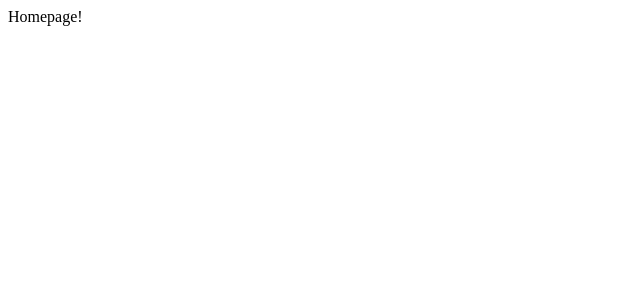
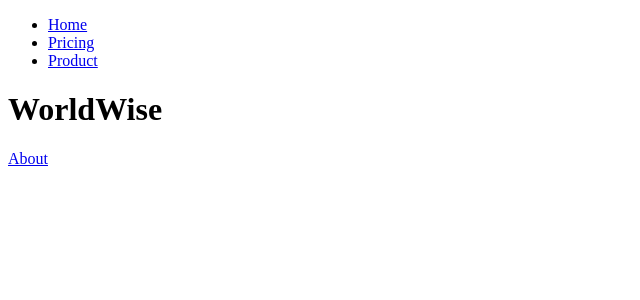
Before and after one commit to kiethohoai/worldwise-app, a React (Vite) app: page / in a window 1280 px wide. Shown: the top 300 px of the page, without its empty margins (0-640 px from the left). Built offline with nearby package versions, Linux system fonts and the light colour scheme.

Commit message:
005 Linking Between Routes With Link  and NavLink

```diff
--- /dev/null
+++ b/src/components/PageNav.jsx
@@ -0,0 +1,21 @@
+import { NavLink } from "react-router-dom";
+
+function PageNav() {
+  return (
+    <nav>
+      <ul>
+        <li>
+          <NavLink to="/">Home</NavLink>
+        </li>
+        <li>
+          <NavLink to="/pricing">Pricing</NavLink>
+        </li>
+        <li>
+          <NavLink to="/product">Product</NavLink>
+        </li>
+      </ul>
+    </nav>
+  );
+}
+
+export default PageNav;
--- a/src/pages/Homepage.jsx
+++ b/src/pages/Homepage.jsx
@@ -1,5 +1,14 @@
+import { Link } from "react-router-dom";
+import PageNav from "../components/PageNav";
+
 function Homepage() {
-  return <div>Homepage!</div>;
+  return (
+    <div>
+      <PageNav />
+      <h1>WorldWise</h1>
+      <Link to="/pricing">About</Link>
+    </div>
+  );
 }
 
 export default Homepage;
--- a/src/pages/PageNotFound.jsx
+++ b/src/pages/PageNotFound.jsx
@@ -1,5 +1,12 @@
+import PageNav from "../components/PageNav";
+
 function PageNotFound() {
-  return <div>Not found :</div>;
+  return (
+    <div>
+      <PageNav />
+      Not found :
+    </div>
+  );
 }
 
 export default PageNotFound;
--- a/src/pages/Pricing.jsx
+++ b/src/pages/Pricing.jsx
@@ -1,5 +1,12 @@
+import PageNav from "../components/PageNav";
+
 function Pricing() {
-  return <div>Pricing</div>;
+  return (
+    <div>
+      <PageNav />
+      <h1>Pricing</h1>
+    </div>
+  );
 }
 
 export default Pricing;
--- a/src/pages/Product.jsx
+++ b/src/pages/Product.jsx
@@ -1,5 +1,12 @@
+import PageNav from "../components/PageNav";
+
 function Product() {
-  return <div>Product</div>;
+  return (
+    <div>
+      <PageNav />
+      <h1>Product</h1>
+    </div>
+  );
 }
 
 export default Product;
```
Also changed, not shown: 1 other file (tests, documents, lock files or other folders).
